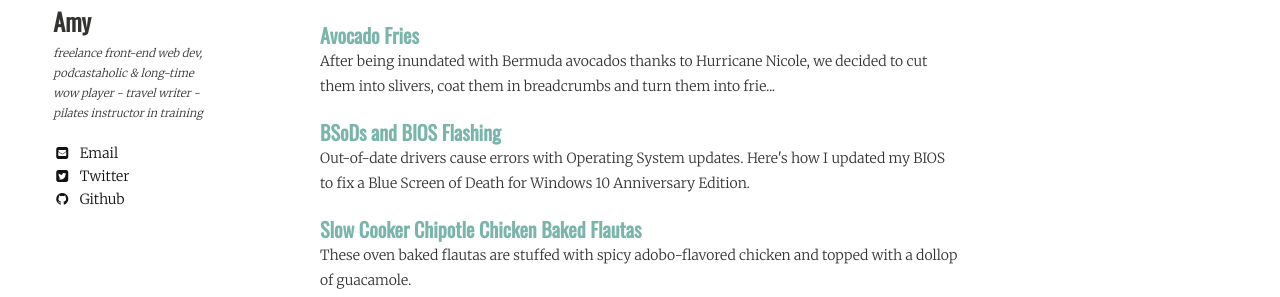
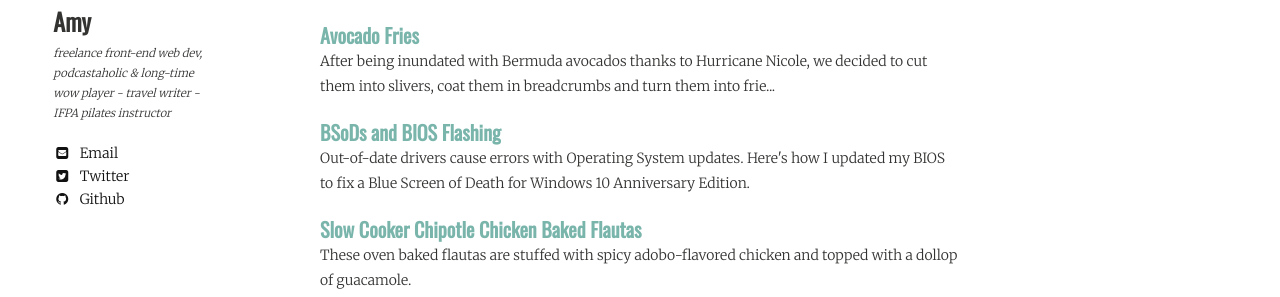
Before and after one commit to amypeniston/blog, a Jekyll site: the page built from index.md, in a window 1280 px wide. Shown: the part 820-1117 px from the top of the page. Built offline with Jekyll 4.4.1, drawn with Linux system fonts in a browser that asks for light colours; nearby versions of some CDN libraries.

Commit message:
updated personal bio

```diff
--- a/_config.yml
+++ b/_config.yml
@@ -28,7 +28,7 @@ kramdown:
 owner:
   name: Amy
   avatar: avatar.jpg
-  bio: "freelance front-end web dev, podcastaholic & long-time wow player - travel writer - pilates instructor in training"
+  bio: "freelance front-end web dev, podcastaholic & long-time wow player - travel writer - IFPA pilates instructor"
   email: amy@amypeniston.com
   disqus-shortname:
   twitter: amypeniston
```
